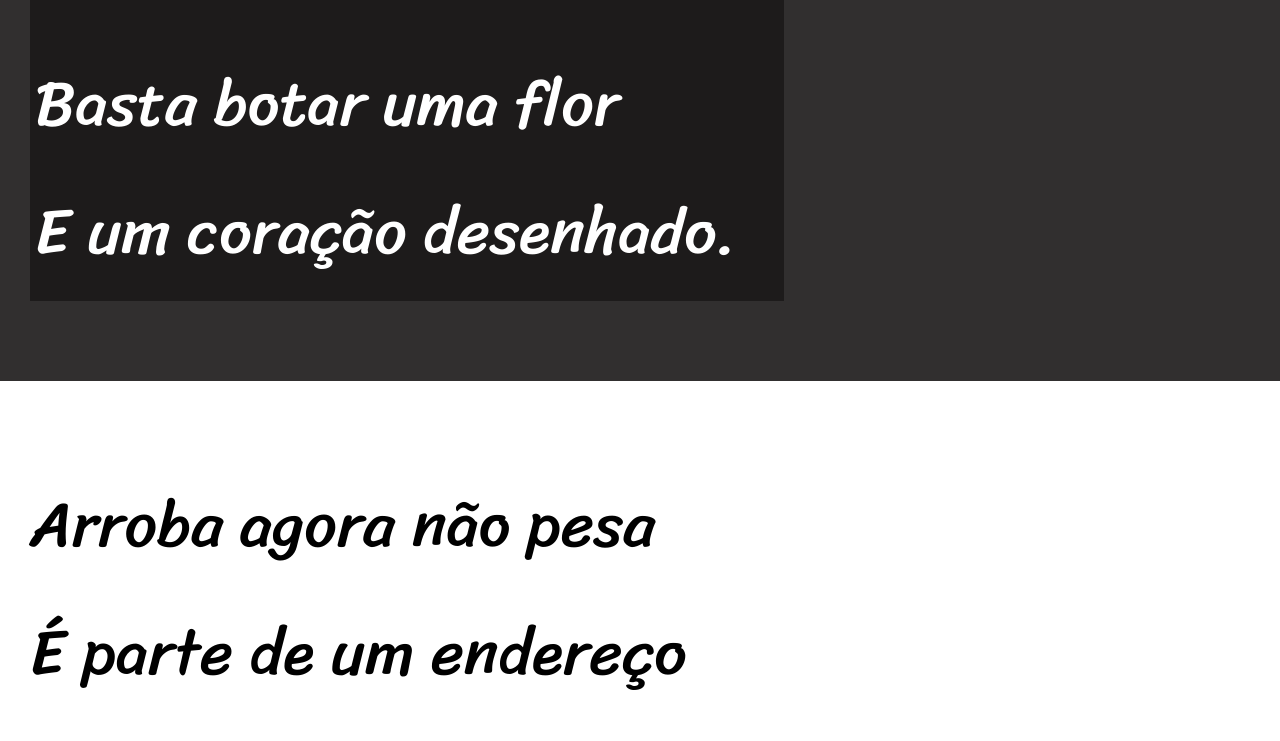
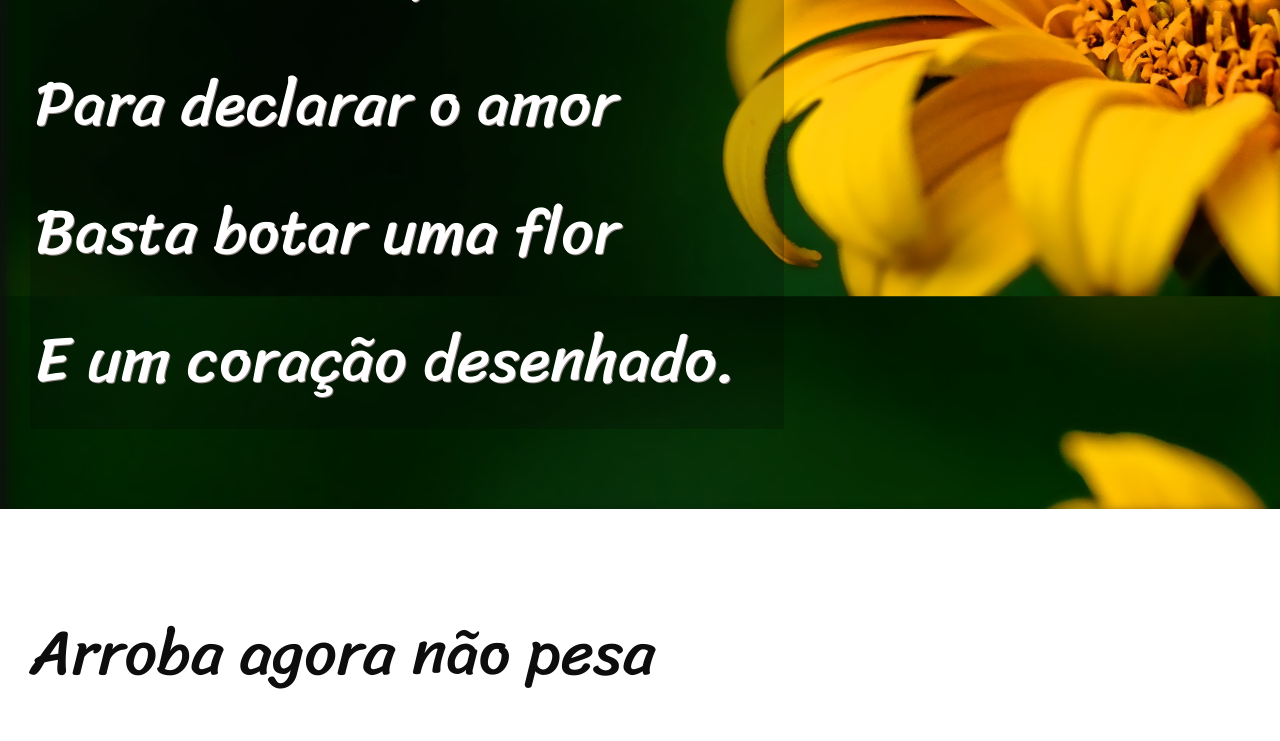
Before and after one commit to ROBERTOPEREIRABATISTA/html-css, a plain HTML site: page desafios/d-12/index.html in a window 1280 px wide. Shown: the part 2000-2741 px from the top of the page. Drawn offline with Linux system fonts and the light colour scheme.

Commit message:
atualizei imagens

```diff
--- a/desafios/d-12/estilo/style.css
+++ b/desafios/d-12/estilo/style.css
@@ -55,24 +55,50 @@ section{
     font-family: var(--fonte3);
     font-size: 5vw;
 }
+section p{
+    padding-bottom: 2em;
+
+}
 
 section.normal{
     background-color: white;
-    color: black;
+    color: rgb(14, 13, 13);
 }
 
 section.imagem >p{
     display: inline-block;
     padding: 5px;
 
-    background-color: rgb(29, 27, 27);
+    background-color: rgba(7, 6, 6, 0.226);
+    text-shadow: 1px 1px 0px rgb(145, 128, 128);
+
 }
 
 section.imagem {
     background-color: rgb(49, 47, 47);
     color: white;
-    sec
+    box-shadow: inset 6px 6px 13px 0px rgb(15, 15, 15);
+    background-size: cover;
+    background-attachment: fixed;
+
 }
+
+section#img01 {
+    background-image: url(../imagens/background001.jpg);
+    background-position: right center;
+
+
+
+}
+
+section#img02 {
+    background-image: url(../imagens/background002.jpg);
+    background-position: right center ;
+
+
+
+}
+
 
 
 
--- a/desafios/d-12/index.html
+++ b/desafios/d-12/index.html
@@ -28,7 +28,7 @@
 
 
 
-    <section class="imagem" >
+    <section class="imagem" id="img01">
         <p>
             Não é mais como era antes <br>
             É tudo abreviado <br>
@@ -63,7 +63,7 @@
         </p>
     </section>
 
-    <section class="imagem">
+    <section class="imagem" id="img02">
         <p>
             Tenho saudade das cartas <br>
             Escritas com a própria mão <br>
```
